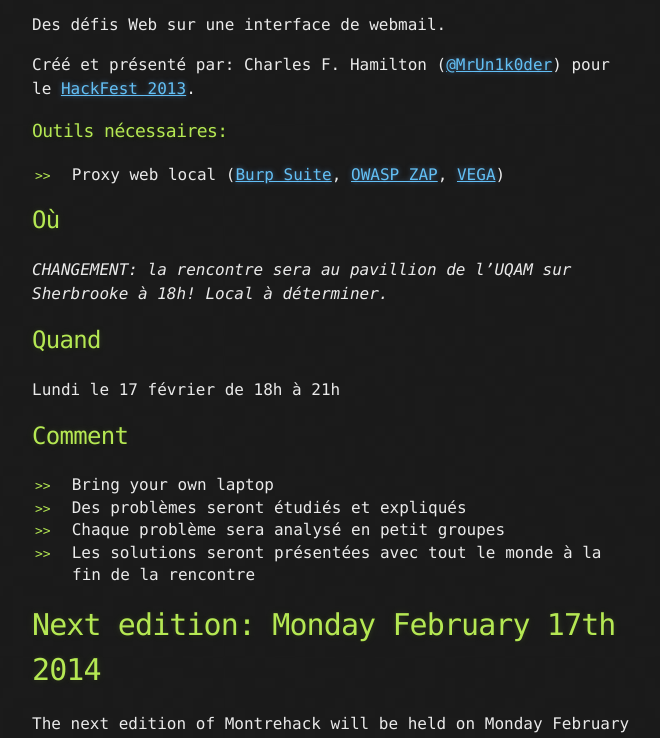
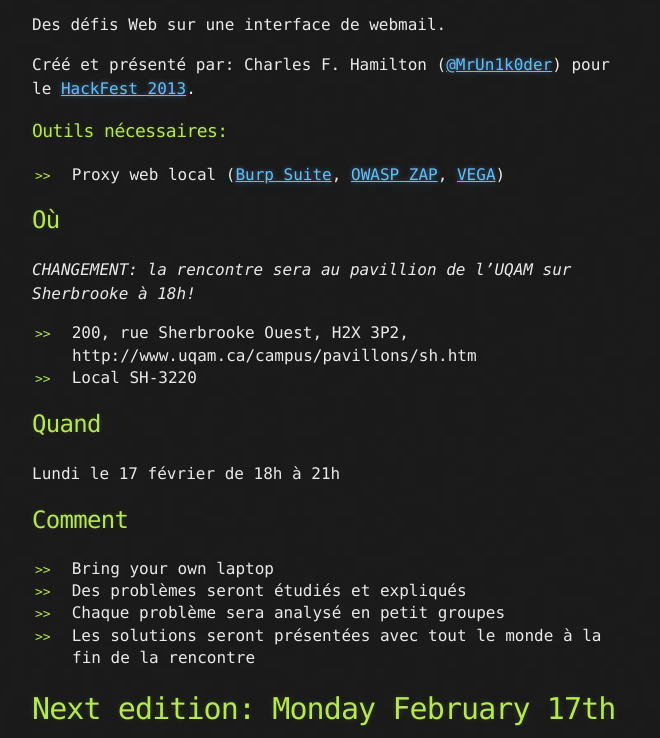
Before and after one commit to montrehack/montrehack.github.com, a Jekyll site: the page built from index.md, in a window 1280 px wide and 1400 px high, scrolled down 939 px. Shown: the top 738 px of the window, without its empty margins (308-968 px from the left). Built offline with Jekyll 4.4.1, drawn with Linux system fonts in a browser that asks for light colours; Markdown is read by kramdown in place of the engine named in the settings; comment, search, counter and statistics services are not loaded; some of the changed text lies outside the part shown.

Commit message:
room update

```diff
--- a/index.md
+++ b/index.md
@@ -25,7 +25,10 @@ pour le [HackFest 2013](http://hackfest.ca).
 
 ## Où
 
-*CHANGEMENT: la rencontre sera au pavillion de l'UQAM sur Sherbrooke à 18h! Local à déterminer.*
+*CHANGEMENT: la rencontre sera au pavillion de l'UQAM sur Sherbrooke à 18h!*
+
+* 200, rue Sherbrooke Ouest, H2X 3P2, http://www.uqam.ca/campus/pavillons/sh.htm
+* Local SH-3220
 
 ## Quand
 Lundi le 17 février de 18h à 21h
@@ -59,7 +62,10 @@ Created and presented by: Charles F. Hamilton ([@MrUn1k0der](https://twitter.com
 
 ## Where
 
-*CHANGE: the meetup will be at UQAM pavillon on Sherbrooke at 6pm! Room info upcoming.*
+*CHANGE: the meetup will be at UQAM pavillon on Sherbrooke at 6pm!*
+
+* 200, rue Sherbrooke Ouest, H2X 3P2, http://www.uqam.ca/campus/pavillons/sh.htm
+* Room SH-3220
 
 ## When
 Monday February 17th from 6:00 to 9:00 pm
```
